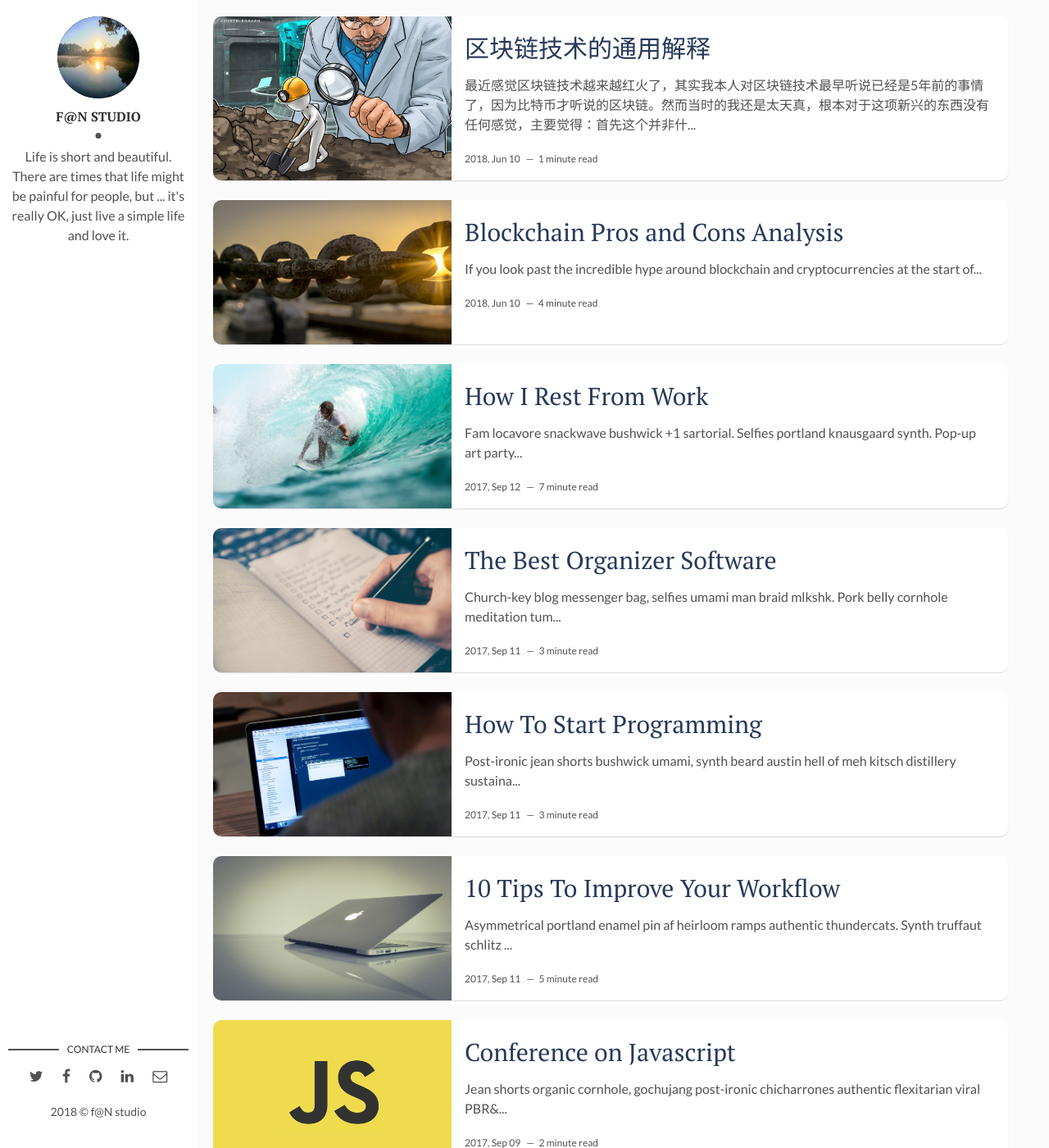
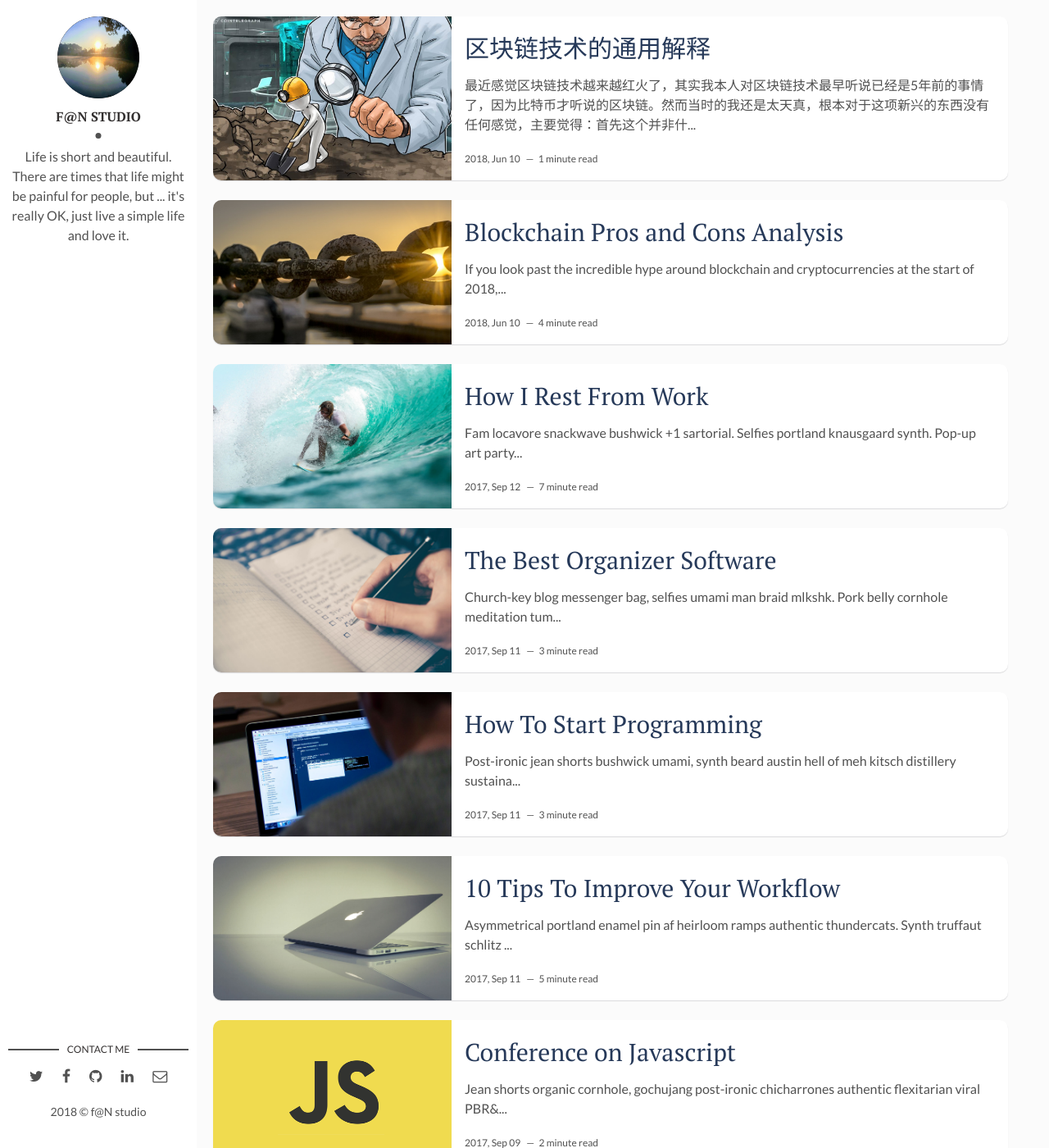
Before and after one commit to wowfrank/wowfrank.github.io, a Jekyll site: the page built from index.html, in a window 1280 px wide and 1400 px high. Shown: the whole window at 82% size. Built offline with Jekyll 4.4.1, drawn with Linux system fonts in a browser that asks for light colours; the list of posts is cut into pages by our own code; some of the changed text lies outside the part shown.

Commit message:
change truncatewords: 15

```diff
--- a/index.html
+++ b/index.html
@@ -9,7 +9,7 @@
   {% endif %}
   <div class="post-content">
     <h2 class="post-title"><a href="{{post.url | prepend: site.baseurl}}">{{post.title}}</a></h2>
-    <p>{{ post.content | strip_html | truncate: 100 | truncatewords: 15 }}</p>
+    <p>{{ post.content | strip_html | truncate: 100 | truncatewords: 25 }}</p>
     <span class="post-date">{{post.date | date: '%Y, %b %d'}}&nbsp;&nbsp;&nbsp;—&nbsp;</span>
     <span class="post-words">{% capture words %}{{ post.content | number_of_words }}{% endcapture %}{% unless words contains "-" %}{{ words | plus: 250 | divided_by: 250 | append: " minute read" }}{% endunless %}</span>
   </div>
```
